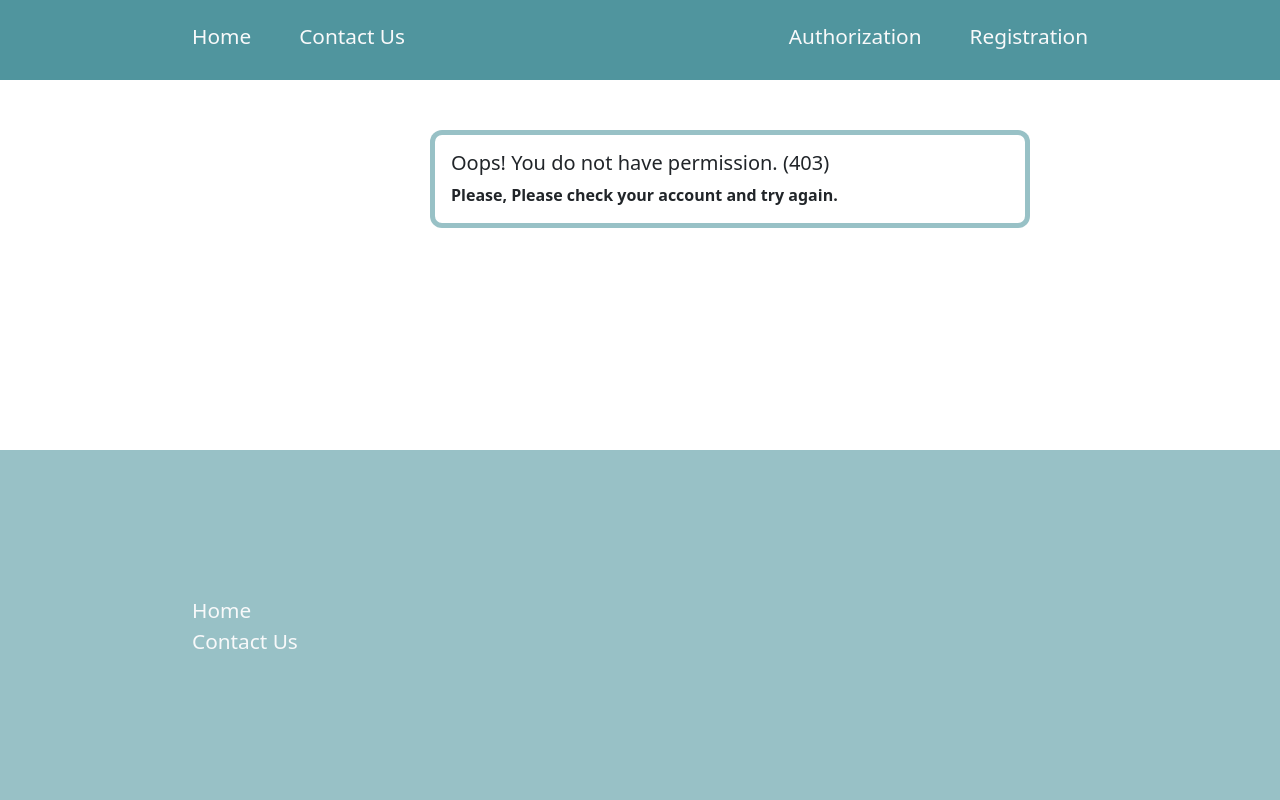
After one commit to NiiNiiAa/User_Management_Adminka, a Flask app: template templates/errors/403.html in a window 1280 px wide. The commit adds this page. Run offline with Flask 3, Linux system fonts and the light colour scheme; the template is opened without the code that fills it, so the values that code supplies are empty.

Commit message:
Eroor-Handling added

```diff
--- a/app.py
+++ b/app.py
@@ -19,5 +19,17 @@ def register():
 def contact():
     return render_template("contact.html")
 
+@app.errorhandler(403)
+def error_403(e):
+    return render_template("/errors/403.html"), 403
+
+@app.errorhandler(404)
+def error_404(e):
+    return render_template("/errors/404.html"), 404
+
+@app.errorhandler(500)
+def error_500(e):
+    return render_template("/errors/500.html"), 500
+
 if __name__ == "__main__":
     app.run(debug=True)
--- a/templates/base.html
+++ b/templates/base.html
@@ -13,12 +13,12 @@
     <header>
         <nav class="hi navigation text-decoration-none navbar  d-flex ">
             <ul class="list-unstyled gap-5  d-flex gap-5 ">
-                <a href="" class=" text-decoration-none  text-light" ><li >Home</li></a>
-                <a href="" class="text-decoration-none  text-light"> <li>Contact Us</li></a>
+                <a href="#" class=" text-decoration-none  text-light" ><li >Home</li></a>
+                <a href="{{url_for('contact')}}" class="text-decoration-none  text-light"> <li>Contact Us</li></a>
             </ul>
             <ul class="list-unstyled d-flex gap-5 ">
-                <a href="" class=" text-decoration-none  text-light" ><li >Authorization</li></a>
-                <a href="" class="text-decoration-none  text-light"> <li>Registration</li></a>
+                <a href="{{url_for('auth')}}" class=" text-decoration-none  text-light" ><li >Authorization</li></a>
+                <a href="{{url_for('register')}}" class="text-decoration-none  text-light"> <li>Registration</li></a>
             </ul>
         </nav>
     </header>
--- /dev/null
+++ b/templates/errors/403.html
@@ -0,0 +1,10 @@
+{% extends "base.html" %}
+{% block content %}
+
+<div class="card" style="border-color:  rgba(80, 149, 158, 0.586);  border-width: 5px; border-radius: 12px; width:600px; margin-left:430px; margin-top: 50px;">
+    <div class="card-body">
+      <h5 class="card-title">Oops! You do not have permission. (403)</h5>
+      <p class="card-text" style="font-weight: bold;"> Please, Please check your account and try again. </p>
+</div>
+
+{% endblock %}
```
Also changed, not shown: templates/errors/404.html (added, +11 -0 lines), templates/errors/500.html (added, +11 -0 lines).
